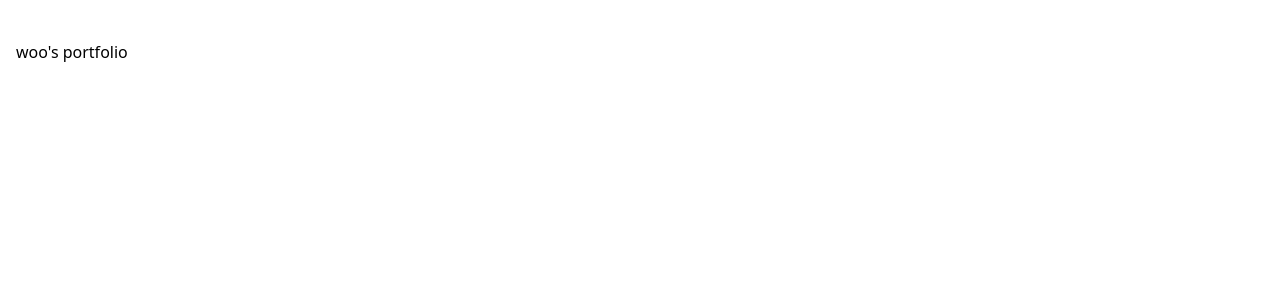
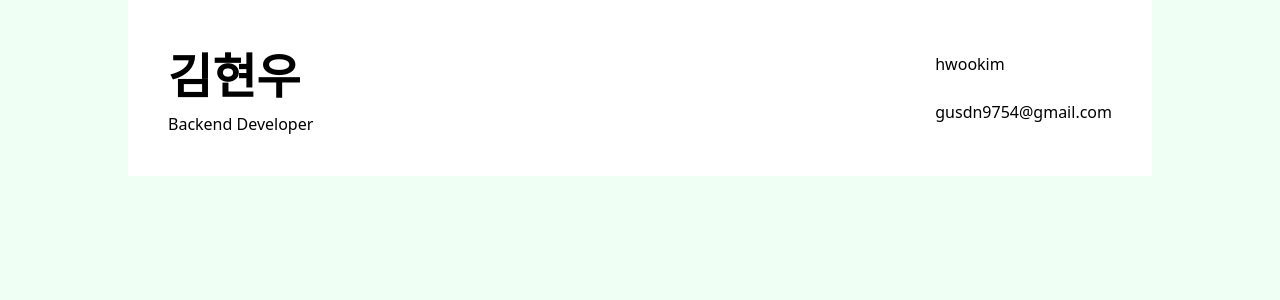
Before and after one commit to hwookim/portfolio, a Vue app: page / in a window 1280 px wide. Shown: the top 300 px of the page. Built offline with nearby package versions, Linux system fonts and the light colour scheme.

Commit message:
feat: 정보란 추가

```diff
--- a/src/App.vue
+++ b/src/App.vue
@@ -1,5 +1,28 @@
 <template>
   <div id="app">
-    <div class="px-4 py-10 pr-10">woo's portfolio</div>
+    <div class="flex h-screen bg-green-100 flex-col">
+      <div class="info flex w-4/5 mx-auto p-10 bg-white justify-between">
+        <div>
+          <div class="text-5xl font-bold">김현우</div>
+          <div>Backend Developer</div>
+        </div>
+        <div>
+          <div class="py-3">
+            <a href="https://github.com/hwookim" target="_blank"> hwookim </a>
+          </div>
+          <div class="py-3">
+            <a href="mailto:gusdn9754@gmail.com" target="_blank">
+              gusdn9754@gmail.com
+            </a>
+          </div>
+        </div>
+      </div>
+    </div>
   </div>
 </template>
+
+<script>
+export default {
+  name: 'App',
+};
+</script>
```
